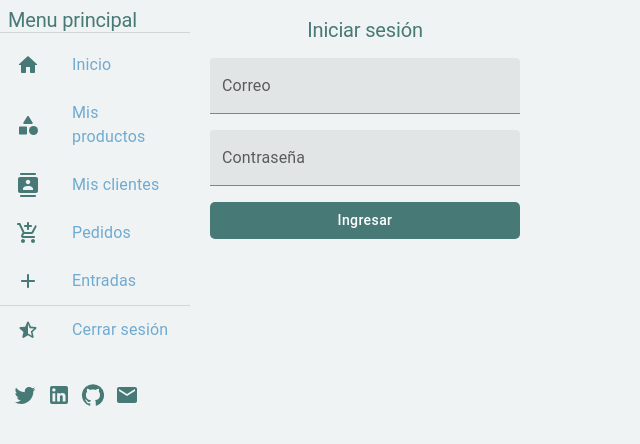
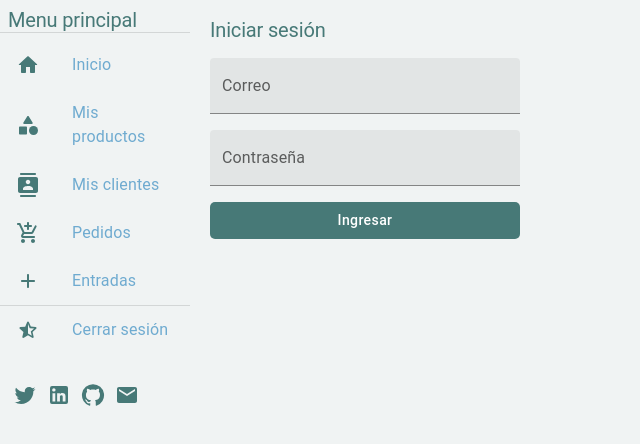
Before and after one commit to frankromanob/items-control, a Next.js app: page /login in a window 1280 px wide. Shown: the top 444 px of the page, without its empty margins (0-640 px from the left). Built offline with nearby package versions, Linux system fonts and the light colour scheme.

Commit message:
minor tweaks

```diff
--- a/package.json
+++ b/package.json
@@ -18,13 +18,11 @@
     "@types/bcryptjs": "^2.4.6",
     "@types/formidable": "^3.4.5",
     "@types/js-cookie": "^3.0.6",
-    "@types/jsonwebtoken": "^9.0.5",
     "axios": "^1.6.2",
     "bcryptjs": "^2.4.3",
     "cloudinary": "^1.41.0",
     "jose": "^5.1.3",
     "js-cookie": "^3.0.5",
-    "jsonwebtoken": "^9.0.2",
     "mongo": "^0.1.0",
     "mongoose": "^8.0.0",
     "next": "^14.0.3",
--- a/src/app/layout.tsx
+++ b/src/app/layout.tsx
@@ -15,20 +15,20 @@ export const metadata: Metadata = {
 export default function RootLayout({ children, }: { children: React.ReactNode }) {
   return (
     <ThemeProvider theme={mainTheme}>
-      <CssBaseline/>
+      <CssBaseline />
       <html lang='en'>
         <body >
-          <Box sx={{ display: 'flex', flexDirection: { xs: 'column', sm: 'row' },mt:1,justifyContent:{xs:'center',lg:'flex-start'}  }}>
-            <Box sx={{width: { sm: '190px' },display:'flex',justifyContent:{xs:'center'} }}>
+          <Box sx={{ display: 'flex', flexDirection: { xs: 'column', sm: 'row' }, mt: 1, justifyContent: { xs: 'center', md: 'flex-start' } }}>
+            <Box sx={{ width: { sm: '190px' }, display: 'flex', justifyContent: { xs: 'center' } }}>
               <SideBar />
             </Box>
 
-            <Box sx={{ display:'flex', justifyContent:{xs:'center'}}} >
+            <Box sx={{ display: 'flex' }} >
               {children}
             </Box>
 
           </Box>
-          <Box sx={{ display: 'flex', justifyContent: {xs:'center',lg:'flex-start'}, }}>
+          <Box sx={{ display: 'flex', justifyContent: { xs: 'center', md: 'flex-start' }, }}>
             <FooterPage />
           </Box>
         </body>
--- a/src/app/login/page.tsx
+++ b/src/app/login/page.tsx
@@ -9,8 +9,8 @@ import myApi from '../lib/myApi';
 import Cookies from 'js-cookie';
 import { isLogin } from '../lib/user';
 
-export default function LoginPage () {
-    const router=useRouter()
+export default function LoginPage() {
+    const router = useRouter()
 
     type FormData = {
         email: string
@@ -33,8 +33,8 @@ export default function LoginPage () {
 
         try {
             const { data } = await myApi.post('/users', { email, password })
-            Cookies.set('items-control-token',data.token)
-            Cookies.set('items-control-user',data.user.name)
+            Cookies.set('items-control-token', data.token)
+            Cookies.set('items-control-user', data.user.name)
             router.replace('/')
         } catch (error) {
             console.log('error de clave')
@@ -45,9 +45,9 @@ export default function LoginPage () {
 
     return (
         <form onSubmit={handleSubmit(onLogin)} noValidate>
-                <Box sx={{ width: 350, padding: '10px 20px' }} >
-                    <Grid container spacing={2} display='flex' justifySelf='center'>
-                        <Grid item xs={12} display='flex' justifyContent='center'>
+            <Box sx={{ width: 350, padding: '10px 20px', }} >
+                <Grid container spacing={2} >
+                    <Grid item xs={12} sx={{ display: 'flex', justifyContent: { xs: 'center', md: 'flex-start' } }}>
                         <Typography variant='h2' color='secondary' component='h2'>Iniciar sesión</Typography>
                         {showError && <Chip
                             label="Usuario/Clave desconocido"
--- a/src/app/productos/page.tsx
+++ b/src/app/productos/page.tsx
@@ -27,9 +27,8 @@ export default function ProductsPage() {
             Agregar Producto
           </Button>
         </Box>
-        {/* <Suspense fallback={<Loading />}> */}
-          <ProductsList />
-        {/* </Suspense> */}
+
+        <ProductsList />
 
       </Box>
     </SWRConfig>
--- a/src/components/CustomerView.tsx
+++ b/src/components/CustomerView.tsx
@@ -100,7 +100,7 @@ export default function CustomersView({ customerId }: Props) {
 
     return (
 
-        <Box sx={{ display: 'flex', flexDirection: 'column', }}>
+        <Box sx={{ display: 'flex', flexDirection: 'column', m:1 }}>
 
             <form name='customerForm' onSubmit={handleSubmit(onSubmit)}>
                 <Grid container spacing={2} mt={1}>
--- a/src/components/EntriesForm.tsx
+++ b/src/components/EntriesForm.tsx
@@ -113,7 +113,7 @@ export default function EntriesForm({ entry }: Props) {
 
     return (
         !productsLoaded ? <Typography marginInlineStart='5px' fontWeight='bold' color='secondary'>Cargando productos...</Typography>
-            : <Box sx={{ display: 'flex', flexDirection: 'column', }}>
+            : <Box sx={{ display: 'flex', flexDirection: 'column',m:1 }}>
 
                 <form name='entryForm' onSubmit={handleSubmit(onSubmit)}>
                     <Grid container spacing={2} mt={1}>
--- a/src/components/OrdersForm.tsx
+++ b/src/components/OrdersForm.tsx
@@ -139,8 +139,10 @@ export default function EntriesForm({ order }: Props) {
                 body: JSON.stringify(form)
             })
             setIsSaving(false)
+            const respJson= await respuesta.json()
+            //console.log(respJson._id)
             alert('Pedido guardado correctamente.')
-            // router.push('/pedidos')
+            router.push(`/admin/pedidos/${respJson._id}`)
         } catch (error) {
             setIsSaving(false)
             alert('Ha ocurrido un error. ' + error)
--- a/src/components/ProductForm.tsx
+++ b/src/components/ProductForm.tsx
@@ -146,10 +146,10 @@ export default function ProductForm({ producto }: Props) {
 
     return (
 
-        <Box sx={{ display: 'flex', flexDirection: 'column', }}>
+        <Box sx={{ display: 'flex', flexDirection: 'column', m:1 }}>
 
             <form name='productForm' onSubmit={handleSubmit(onSubmit)}>
-                <Grid container spacing={2} mt={1}>
+                <Grid container spacing={2} mb={1}>
                     <Grid item xs={12} sm={6} >
                         <Box display='flex' flexDirection="column">
                             <FormLabel sx={{ mb: 1 }}>Imágenes: </FormLabel>
```
Also changed, not shown: src/app/login/__layout.tsx (+7 -12 lines), src/app/page.tsx (+10 -9 lines), 1 other file (tests, documents, lock files or other folders). Lines whose indentation alone changed are shown as unchanged.
